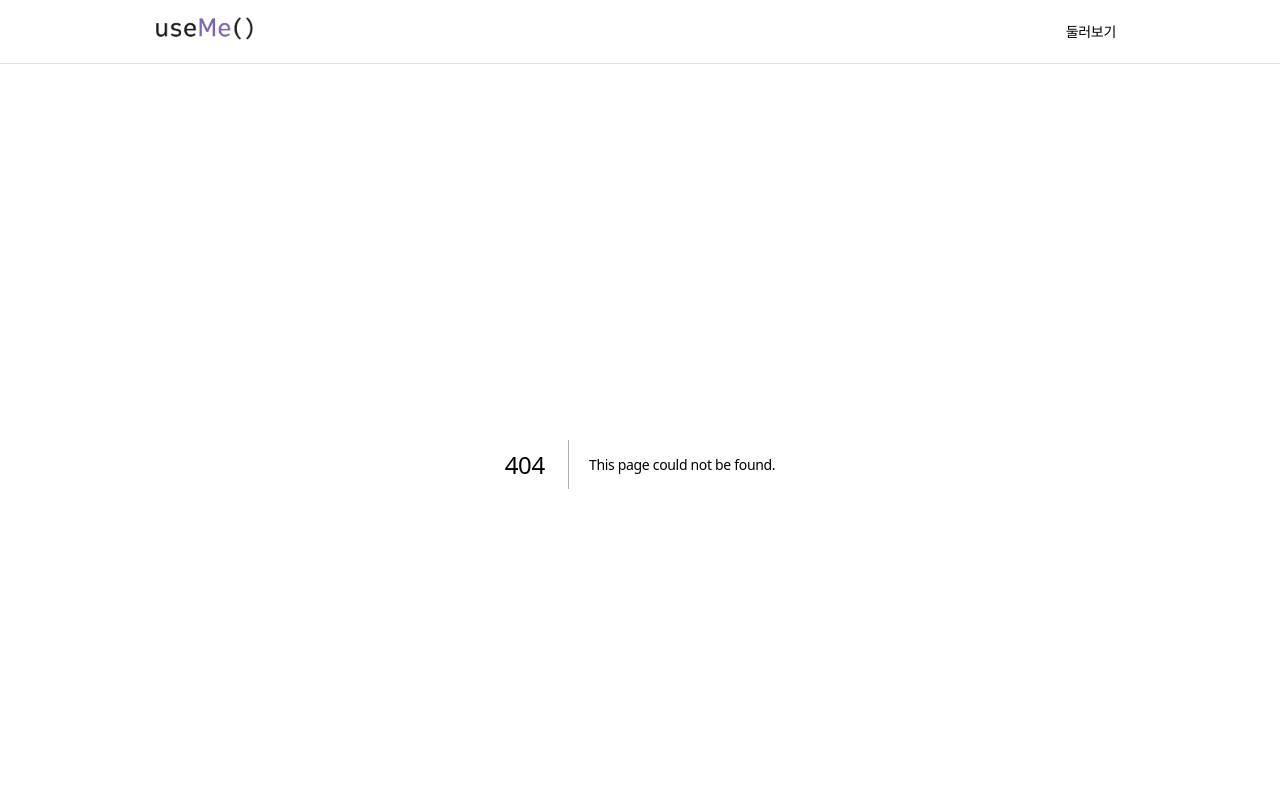
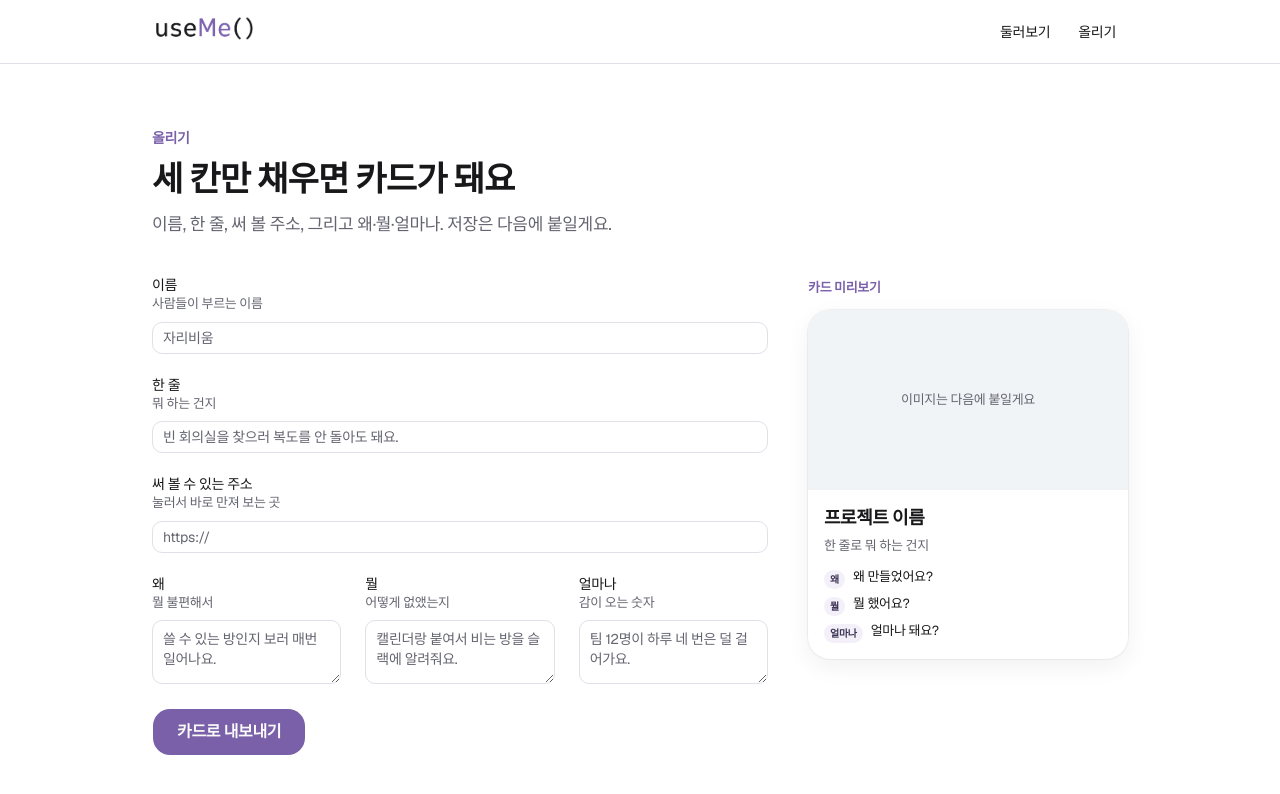
Before and after one commit to Kbomi16/useme, a Next.js app in the folder apps/web/: page /upload in a window 1280 px wide. Before the commit this address had no page. Shown: the top 794 px of the page. Built offline with nearby package versions, Linux system fonts and the light colour scheme; a web font is replaced by a local one.

Commit message:
✨ feat: 올리기 초안 폼과 둘러보기 목록 추가

```diff
--- a/apps/web/app/discover/page.tsx
+++ b/apps/web/app/discover/page.tsx
@@ -1,12 +1,39 @@
+import Link from "next/link"
+
+import { buttonVariants } from "@workspace/ui/components/button"
+import { cn } from "@workspace/ui/lib/utils"
+
+import AppealCard from "../_components/AppealCard"
+import { sampleProjects } from "../_components/sampleProjects"
+
 export default function DiscoverPage() {
   return (
-    <main className="mx-auto flex w-full max-w-3xl flex-1 flex-col gap-3 px-6 py-16">
-      <h1 className="text-[28px] font-bold tracking-tight break-keep">
-        디스커버
-      </h1>
-      <p className="text-[17px]/relaxed break-keep text-muted-foreground">
-        다른 사람 프로젝트는 여기서 보여요. 목록은 다음에 붙일게요.
-      </p>
+    <main className="mx-auto flex w-full max-w-5xl flex-1 flex-col gap-10 px-4 py-12 md:px-6 md:py-16">
+      <div className="flex flex-col gap-4 sm:flex-row sm:items-end sm:justify-between">
+        <div className="flex max-w-xl flex-col gap-2">
+          <p className="text-sm font-semibold text-primary">둘러보기</p>
+          <h1 className="text-[28px]/snug font-bold tracking-tight break-keep sm:text-[34px]/snug">
+            다른 사람 카드
+          </h1>
+          <p className="text-[17px]/relaxed break-keep text-muted-foreground">
+            만져 보고 한마디 남기면 돼요. 지금은 예시 카드예요.
+          </p>
+        </div>
+        <Link
+          href="/upload"
+          className={cn(
+            buttonVariants({ size: "lg" }),
+            "h-11 rounded-2xl px-5 text-[15px] font-semibold"
+          )}
+        >
+          내 프로젝트 올려보기
+        </Link>
+      </div>
+      <div className="grid gap-4 sm:grid-cols-2 lg:grid-cols-3">
+        {sampleProjects.map((project) => (
+          <AppealCard key={project.name} project={project} />
+        ))}
+      </div>
     </main>
   )
 }
--- /dev/null
+++ b/apps/web/app/upload/_components/UploadForm.tsx
@@ -0,0 +1,180 @@
+"use client"
+
+import { useState, type FormEvent, type ReactNode } from "react"
+
+import { Button } from "@workspace/ui/components/button"
+import { Input } from "@workspace/ui/components/input"
+import { Label } from "@workspace/ui/components/label"
+import { toast } from "@workspace/ui/components/sonner"
+import { Textarea } from "@workspace/ui/components/textarea"
+
+type UploadDraft = {
+  name: string
+  tagline: string
+  url: string
+  problem: string
+  action: string
+  metric: string
+}
+
+const emptyDraft: UploadDraft = {
+  name: "",
+  tagline: "",
+  url: "",
+  problem: "",
+  action: "",
+  metric: "",
+}
+
+export default function UploadForm() {
+  const [draft, setDraft] = useState<UploadDraft>(emptyDraft)
+
+  const handleChange = (field: keyof UploadDraft, value: string) => {
+    setDraft((current) => ({ ...current, [field]: value }))
+  }
+
+  const handleSubmit = (event: FormEvent<HTMLFormElement>) => {
+    event.preventDefault()
+    toast.info("로그인은 다음에 붙일게요.")
+  }
+
+  return (
+    <div className="grid items-start gap-10 lg:grid-cols-[minmax(0,1fr)_20rem]">
+      <form className="flex flex-col gap-6" onSubmit={handleSubmit}>
+        <Field
+          id="project-name"
+          label="이름"
+          hint="사람들이 부르는 이름"
+        >
+          <Input
+            id="project-name"
+            value={draft.name}
+            placeholder="자리비움"
+            onChange={(event) => handleChange("name", event.currentTarget.value)}
+          />
+        </Field>
+        <Field id="project-tagline" label="한 줄" hint="뭐 하는 건지">
+          <Input
+            id="project-tagline"
+            value={draft.tagline}
+            placeholder="빈 회의실을 찾으러 복도를 안 돌아도 돼요."
+            onChange={(event) =>
+              handleChange("tagline", event.currentTarget.value)
+            }
+          />
+        </Field>
+        <Field
+          id="project-url"
+          label="써 볼 수 있는 주소"
+          hint="눌러서 바로 만져 보는 곳"
+        >
+          <Input
+            id="project-url"
+            type="url"
+            value={draft.url}
+            placeholder="https://"
+            onChange={(event) => handleChange("url", event.currentTarget.value)}
+          />
+        </Field>
+        <div className="grid gap-6 sm:grid-cols-3">
+          <Field id="project-problem" label="왜" hint="뭘 불편해서">
+            <Textarea
+              id="project-problem"
+              value={draft.problem}
+              placeholder="쓸 수 있는 방인지 보러 매번 일어나요."
+              onChange={(event) =>
+                handleChange("problem", event.currentTarget.value)
+              }
+            />
+          </Field>
+          <Field id="project-action" label="뭘" hint="어떻게 없앴는지">
+            <Textarea
+              id="project-action"
+              value={draft.action}
+              placeholder="캘린더랑 붙여서 비는 방을 슬랙에 알려줘요."
+              onChange={(event) =>
+                handleChange("action", event.currentTarget.value)
+              }
+            />
+          </Field>
+          <Field id="project-metric" label="얼마나" hint="감이 오는 숫자">
+            <Textarea
+              id="project-metric"
+              value={draft.metric}
+              placeholder="팀 12명이 하루 네 번은 덜 걸어가요."
+              onChange={(event) =>
+                handleChange("metric", event.currentTarget.value)
+              }
+            />
+          </Field>
+        </div>
+        <Button
+          type="submit"
+          size="lg"
+          className="h-12 rounded-2xl px-6 text-base font-semibold sm:self-start"
+        >
+          카드로 내보내기
+        </Button>
+      </form>
+      <UploadPreview draft={draft} />
+    </div>
+  )
+}
+
+type FieldProps = {
+  id: string
+  label: string
+  hint: string
+  children: ReactNode
+}
+
+function Field({ id, label, hint, children }: FieldProps) {
+  return (
+    <div className="flex flex-col gap-2">
+      <div className="flex flex-col gap-0.5">
+        <Label htmlFor={id}>{label}</Label>
+        <p className="text-[13px] text-muted-foreground">{hint}</p>
+      </div>
+      {children}
+    </div>
+  )
+}
+
+function UploadPreview({ draft }: { draft: UploadDraft }) {
+  const slots = [
+    { hint: "왜", text: draft.problem || "왜 만들었어요?" },
+    { hint: "뭘", text: draft.action || "뭘 했어요?" },
+    { hint: "얼마나", text: draft.metric || "얼마나 돼요?" },
+  ]
+
+  return (
+    <aside className="lg:sticky lg:top-24">
+      <p className="mb-3 text-[13px] font-semibold text-primary">카드 미리보기</p>
+      <article className="flex flex-col overflow-hidden rounded-3xl bg-card shadow-[0_8px_24px_rgb(15_23_42/0.06)] ring-1 ring-black/5 dark:shadow-none dark:ring-white/10">
+        <div className="flex aspect-video items-center justify-center bg-muted px-4 text-center text-[13px] break-keep text-muted-foreground">
+          이미지는 다음에 붙일게요
+        </div>
+        <div className="flex flex-col gap-3 p-4">
+          <div className="flex flex-col gap-1">
+            <h2 className="text-lg/snug font-bold tracking-tight break-keep">
+              {draft.name || "프로젝트 이름"}
+            </h2>
+            <p className="text-[13px]/relaxed break-keep text-muted-foreground">
+              {draft.tagline || "한 줄로 뭐 하는 건지"}
+            </p>
+          </div>
+          <ul className="flex flex-col gap-1.5">
+            {slots.map((slot) => (
+              <li key={slot.hint} className="flex items-start gap-2">
+                <span className="mt-0.5 inline-flex shrink-0 rounded-full bg-secondary px-1.5 py-0.5 text-[10px] font-semibold text-secondary-foreground">
+                  {slot.hint}
+                </span>
+                <p className="text-[13px]/snug break-keep">{slot.text}</p>
+              </li>
+            ))}
+          </ul>
+        </div>
+      </article>
+    </aside>
+  )
+}
--- /dev/null
+++ b/apps/web/app/upload/page.tsx
@@ -0,0 +1,18 @@
+import UploadForm from "./_components/UploadForm"
+
+export default function UploadPage() {
+  return (
+    <main className="mx-auto flex w-full max-w-5xl flex-1 flex-col gap-10 px-4 py-12 md:px-6 md:py-16">
+      <div className="flex max-w-xl flex-col gap-2">
+        <p className="text-sm font-semibold text-primary">올리기</p>
+        <h1 className="text-[28px]/snug font-bold tracking-tight break-keep sm:text-[34px]/snug">
+          세 칸만 채우면 카드가 돼요
+        </h1>
+        <p className="text-[17px]/relaxed break-keep text-muted-foreground">
+          이름, 한 줄, 써 볼 주소, 그리고 왜·뭘·얼마나. 저장은 다음에 붙일게요.
+        </p>
+      </div>
+      <UploadForm />
+    </main>
+  )
+}
--- a/apps/web/components/common/AppHeader.tsx
+++ b/apps/web/components/common/AppHeader.tsx
@@ -9,12 +9,20 @@ export default function AppHeader() {
         <Link href="/" aria-label="useMe 홈">
           <Logo alt="" />
         </Link>
+        <nav className="flex items-center gap-1">
           <Link
             href="/discover"
             className="hover:bg-muted focus-visible:border-ring focus-visible:ring-ring/50 rounded-lg px-3 py-2 text-sm font-medium outline-none focus-visible:ring-3"
           >
             둘러보기
           </Link>
+          <Link
+            href="/upload"
+            className="hover:bg-muted focus-visible:border-ring focus-visible:ring-ring/50 rounded-lg px-3 py-2 text-sm font-medium outline-none focus-visible:ring-3"
+          >
+            올리기
+          </Link>
+        </nav>
       </div>
     </header>
   )
```
Lines whose indentation alone changed are shown as unchanged.
